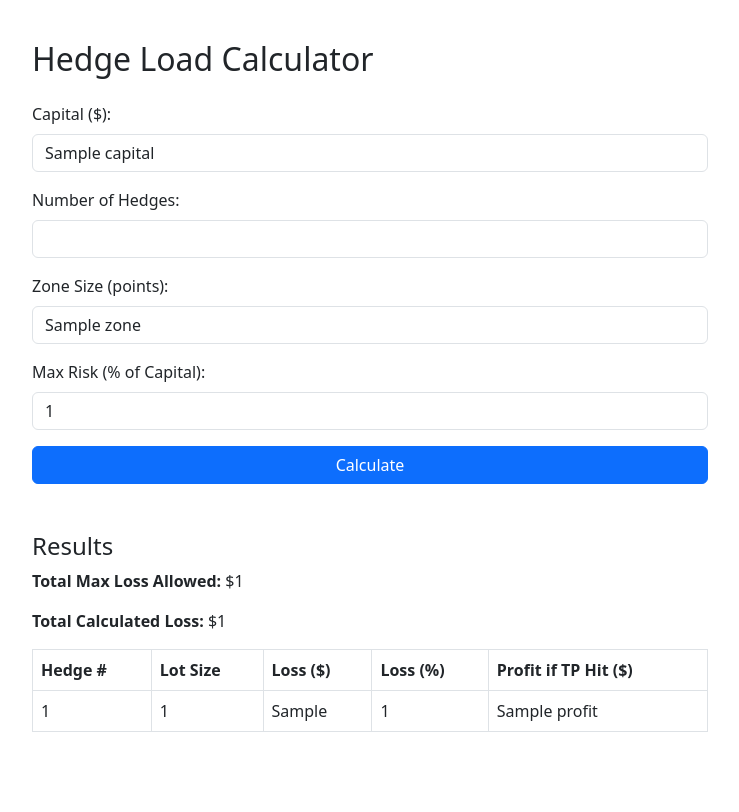
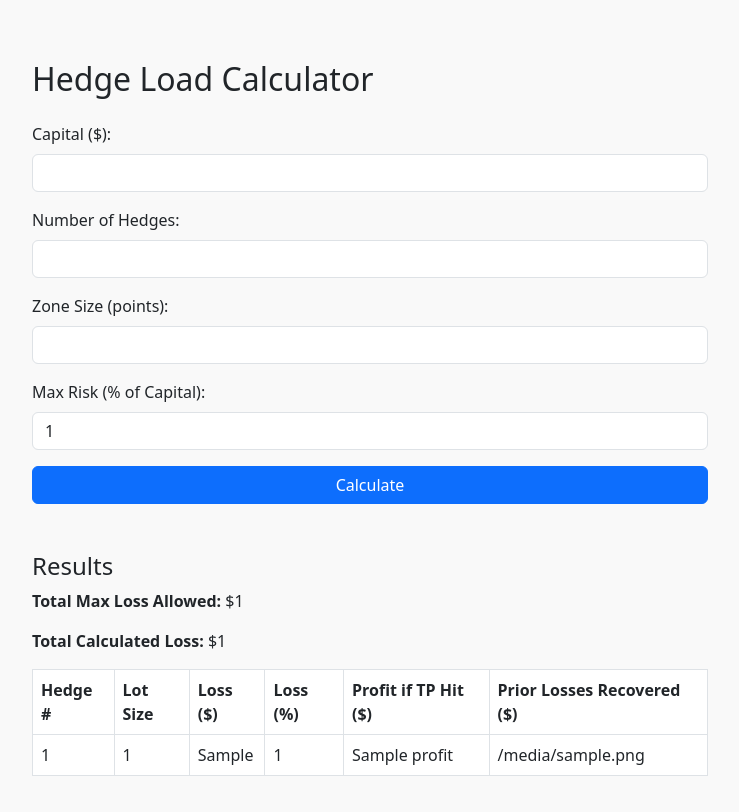
Before and after one commit to diab88/Lot-Size-Calculator, a Flask app: template templates/index.html in a window 1280 px wide. Shown: the whole page, without its empty margins (270-1009 px from the left). Before the commit the page ends 732 px from the top, so only its background shows below. Run offline with Flask 3, Linux system fonts and the light colour scheme; the template is opened without the code that fills it: most values are stand-ins (such as "Sample title", 1, 10 or a date in 2020).

Commit message:
Improve code quality: validation, error handling, and UI clarity
- Add input validation with meaningful error messages shown in the UI
- Catch ValueError separately from unexpected exceptions; use app.logger for errors
- Extract magic numbers as named module-level constants (POINT_VALUE, TP_POINTS)
- Change text inputs to number inputs with min/max/step constraints
- Split the ambiguous "profit" column into separate profit and recovery columns
- Remove inline CSS duplication; consolidate styles into styles.css
- Use form.get() with strip() to safely read form fields

https://claude.ai/code/session_01BkDQUaKhwsV8WvL63axjGz

```diff
--- a/app.py
+++ b/app.py
@@ -2,56 +2,72 @@ from flask import Flask, render_template, request
 
 app = Flask(__name__)
 
+POINT_VALUE = 10   # $10 per point
+TP_POINTS = 100    # Take-profit distance in points
+
+
 @app.route('/', methods=['GET', 'POST'])
 def index():
     results = []
-    total_loss = 0
-    total_max_loss = 0
+    total_loss = 0.0
+    total_max_loss = 0.0
     capital = ""
     hedges = ""
     zone = ""
     risk_percent = ""
+    error = None
 
     if request.method == 'POST':
+        capital = request.form.get('capital', '').strip()
+        hedges = request.form.get('hedges', '').strip()
+        zone = request.form.get('zone', '').strip()
+        risk_percent = request.form.get('risk_percent', '').strip()
+
         try:
-            capital = float(str(request.form['capital']).replace(',', '.'))
-            hedges = int(request.form['hedges'])
-            zone = float(str(request.form['zone']).replace(',', '.'))
-            risk_percent = float(str(request.form['risk_percent']).replace(',', '.'))
+            capital = float(capital.replace(',', '.'))
+            hedges = int(hedges)
+            zone = float(zone.replace(',', '.'))
+            risk_percent = float(risk_percent.replace(',', '.'))
 
-            # Constants
-            point_value = 10  # $10 per point
-            tp_points = 100
+            if capital <= 0:
+                raise ValueError("Capital must be greater than zero.")
+            if hedges < 1:
+                raise ValueError("Number of hedges must be at least 1.")
+            if zone <= 0:
+                raise ValueError("Zone size must be greater than zero.")
+            if not (0 < risk_percent <= 100):
+                raise ValueError("Risk percent must be between 0 and 100.")
+
             total_max_loss = capital * (risk_percent / 100)
-
             losses = []
-            lot_sizes = []
 
             for i in range(hedges):
                 if i == 0:
-                    # First hedge can use some portion of the loss budget
-                    lot = round(total_max_loss / (zone * point_value * (2 ** (hedges - 1))), 2)
+                    lot = round(total_max_loss / (zone * POINT_VALUE * (2 ** (hedges - 1))), 2)
                 else:
                     required_recovery = sum(losses)
-                    lot = round(required_recovery / (tp_points * point_value), 2)
-                loss = round(lot * zone * point_value, 1)
+                    lot = round(required_recovery / (TP_POINTS * POINT_VALUE), 2)
+
+                loss = round(lot * zone * POINT_VALUE, 1)
                 loss_pct = round((loss / capital) * 100, 2)
-                profit_if_tp = round(lot * tp_points * point_value, 1)
-
-                lot_sizes.append(lot)
-                losses.append(loss)
+                profit_if_tp = round(lot * TP_POINTS * POINT_VALUE, 1)
                 total_loss += loss
 
+                losses.append(loss)
                 results.append({
                     'hedge_num': i + 1,
                     'lot_size': lot,
                     'loss_dollars': loss,
                     'loss_percent': loss_pct,
-                    'profit': profit_if_tp if i == 0 else sum(losses[:-1])  # Compensate prior
+                    'profit': profit_if_tp,
+                    'recovery': round(sum(losses[:-1]), 1),
                 })
 
+        except ValueError as e:
+            error = str(e)
         except Exception as e:
-            print("Error:", e)
+            error = "An unexpected error occurred. Please check your inputs."
+            app.logger.error("Unexpected error in index: %s", e)
 
     return render_template('index.html',
                            results=results,
@@ -60,7 +76,9 @@ def index():
                            capital=capital,
                            hedges=hedges,
                            zone=zone,
-                           risk_percent=risk_percent)
+                           risk_percent=risk_percent,
+                           error=error)
+
 
 if __name__ == '__main__':
     app.run(host='0.0.0.0', port=5000)
--- a/static/styles.css
+++ b/static/styles.css
@@ -1,55 +1,14 @@
 /* static/styles.css */
 body {
-    font-family: Arial, sans-serif;
     background-color: #f9f9f9;
     padding: 20px;
 }
 
 .container {
-    max-width: 600px;
-    margin: auto;
-    background: white;
-    padding: 20px;
-    border-radius: 10px;
-    box-shadow: 0 2px 10px rgba(0,0,0,0.1);
+    max-width: 700px;
+    margin-top: 40px;
 }
 
-form label {
-    display: block;
-    margin-top: 10px;
+input[type="number"], input[type="text"] {
+    text-align: left;
 }
-
-input, button {
-    width: 100%;
-    padding: 8px;
-    margin-top: 5px;
-    box-sizing: border-box;
-}
-
-button {
-    background-color: #0066cc;
-    color: white;
-    border: none;
-    cursor: pointer;
-    margin-top: 15px;
-}
-
-button:hover {
-    background-color: #004999;
-}
-
-table {
-    width: 100%;
-    border-collapse: collapse;
-    margin-top: 20px;
-}
-
-th, td {
-    border: 1px solid #ccc;
-    padding: 8px;
-    text-align: center;
-}
-
-th {
-    background-color: #eee;
-}
--- a/templates/index.html
+++ b/templates/index.html
@@ -4,35 +4,36 @@
     <meta charset="UTF-8">
     <title>Hedge Load Calculator</title>
     <link href="https://cdn.jsdelivr.net/npm/bootstrap@5.3.0/dist/css/bootstrap.min.css" rel="stylesheet">
-    <style>
-        .container {
-            max-width: 700px;
-            margin-top: 40px;
-        }
-        input[type="number"], input[type="text"] {
-            text-align: left;
-        }
-    </style>
+    <link rel="stylesheet" href="{{ url_for('static', filename='styles.css') }}">
 </head>
 <body>
     <div class="container">
         <h2 class="mb-4">Hedge Load Calculator</h2>
+
+        {% if error %}
+        <div class="alert alert-danger" role="alert">{{ error }}</div>
+        {% endif %}
+
         <form method="post">
             <div class="mb-3">
                 <label class="form-label">Capital ($):</label>
-                <input type="text" class="form-control" name="capital" value="{{ capital or '' }}" required>
+                <input type="number" step="any" min="0.01" class="form-control" name="capital"
+                       value="{{ capital or '' }}" required>
             </div>
             <div class="mb-3">
                 <label class="form-label">Number of Hedges:</label>
-                <input type="number" class="form-control" name="hedges" value="{{ hedges or '' }}" required>
+                <input type="number" step="1" min="1" class="form-control" name="hedges"
+                       value="{{ hedges or '' }}" required>
             </div>
             <div class="mb-3">
                 <label class="form-label">Zone Size (points):</label>
-                <input type="text" class="form-control" name="zone" value="{{ zone or '' }}" required>
+                <input type="number" step="any" min="0.01" class="form-control" name="zone"
+                       value="{{ zone or '' }}" required>
             </div>
             <div class="mb-3">
                 <label class="form-label">Max Risk (% of Capital):</label>
-                <input type="text" class="form-control" name="risk_percent" value="{{ risk_percent or '' }}" required>
+                <input type="number" step="any" min="0.01" max="100" class="form-control" name="risk_percent"
+                       value="{{ risk_percent or '' }}" required>
             </div>
             <button type="submit" class="btn btn-primary w-100">Calculate</button>
         </form>
@@ -51,6 +52,7 @@
                         <th>Loss ($)</th>
                         <th>Loss (%)</th>
                         <th>Profit if TP Hit ($)</th>
+                        <th>Prior Losses Recovered ($)</th>
                     </tr>
                 </thead>
                 <tbody>
@@ -61,6 +63,7 @@
                         <td>{{ r.loss_dollars }}</td>
                         <td>{{ r.loss_percent }}</td>
                         <td>{{ r.profit }}</td>
+                        <td>{{ r.recovery }}</td>
                     </tr>
                     {% endfor %}
                 </tbody>
```
